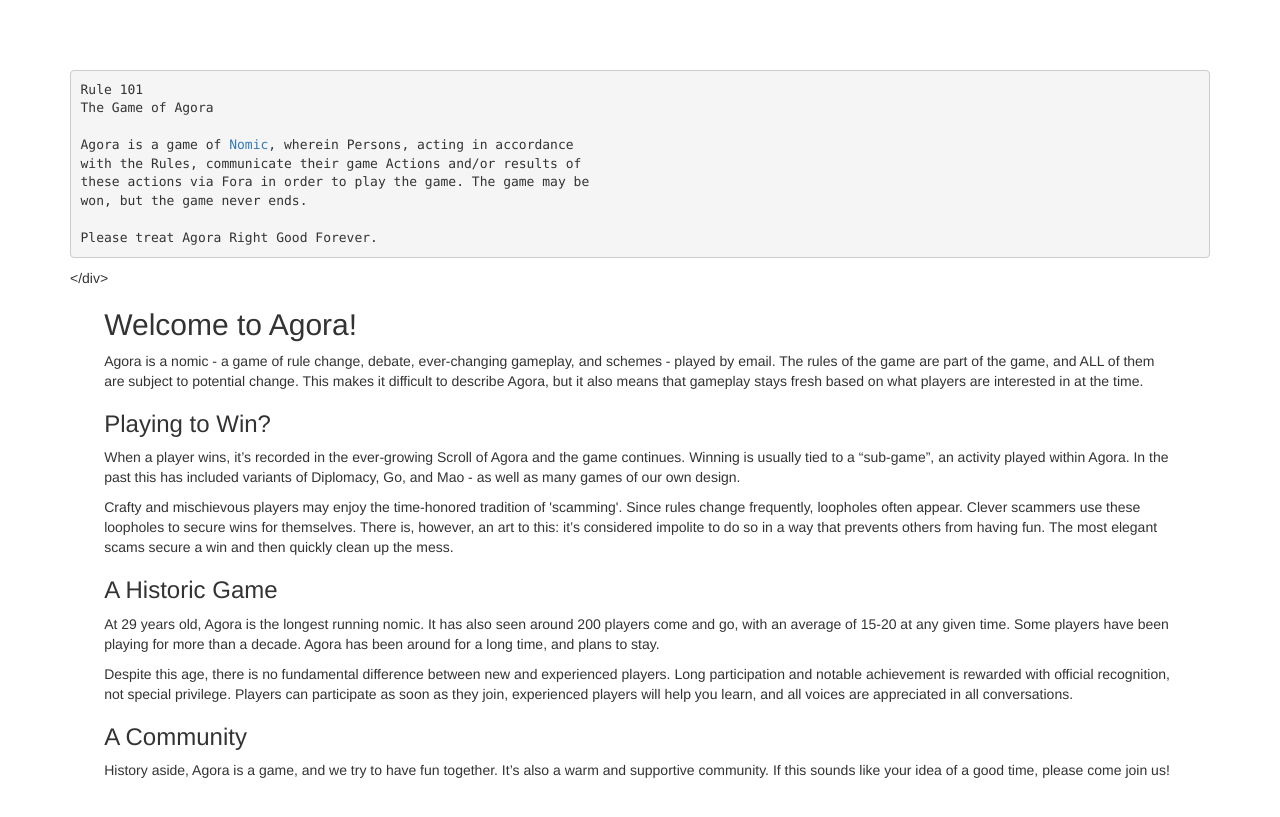
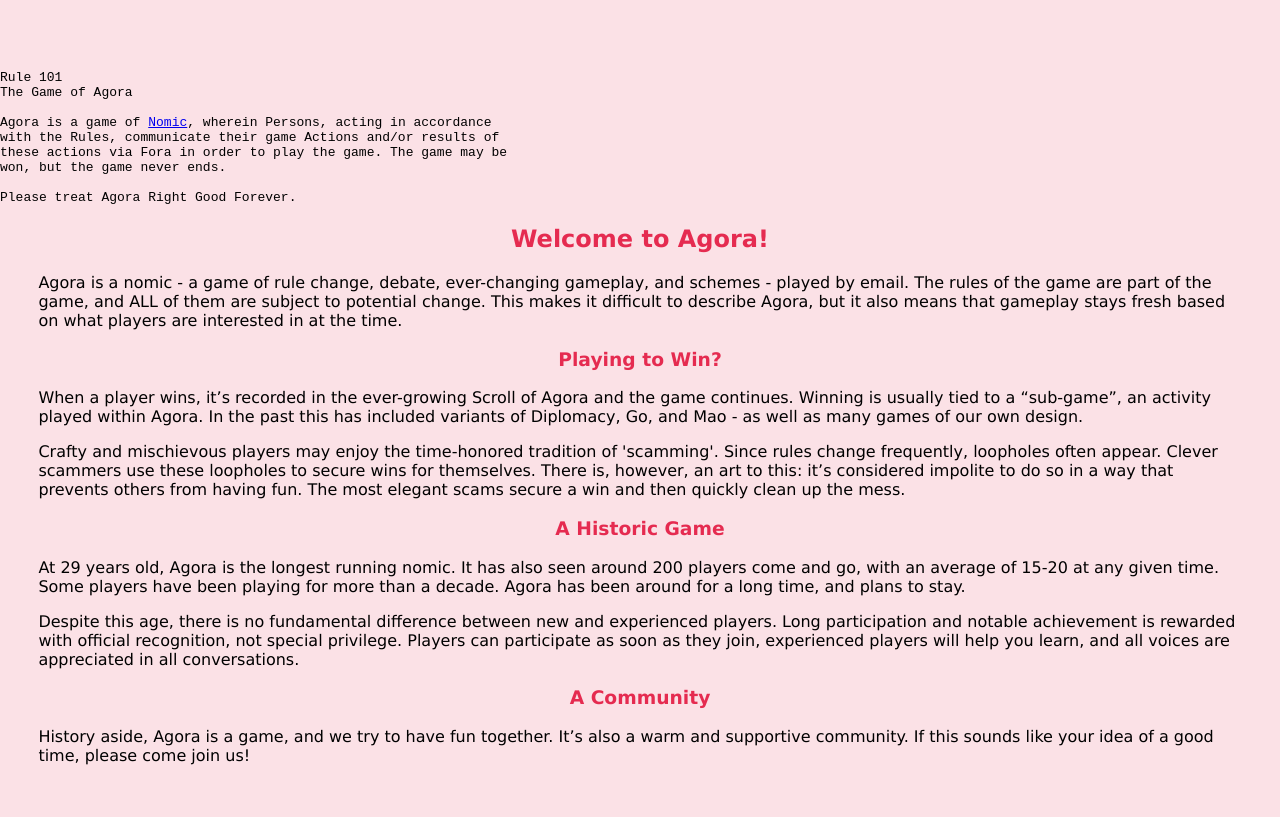
Before and after one commit to nixnull/agoranomic.github.io, a Jekyll site: the page built from index.md, in a window 1280 px wide. Shown: the top 817 px of the page. Built offline with Jekyll 4.4.1, drawn with Linux system fonts in a browser that asks for light colours; nearby versions of some CDN libraries; our own code applies the rules of GitHub Pages for plain Markdown files.

Commit message:
fix html, add css

```diff
--- a/_layouts/default.html
+++ b/_layouts/default.html
@@ -6,8 +6,8 @@
     <meta name="viewport" content="width=device-width, initial-scale=1, shrink-to-fit=no">
 
     <script src="https://code.jquery.com/jquery-3.2.1.min.js" integrity="sha256-hwg4gsxgFZhOsEEamdOYGBf13FyQuiTwlAQgxVSNgt4=" crossorigin="anonymous"></script>
-    <!-- Latest compiled and minified CSS -->
-    <link rel="stylesheet" href="https://maxcdn.bootstrapcdn.com/bootstrap/3.3.7/css/bootstrap.min.css" integrity="sha384-BVYiiSIFeK1dGmJRAkycuHAHRg32OmUcww7on3RYdg4Va+PmSTsz/K68vbdEjh4u" crossorigin="anonymous">
+
+    <link rel="stylesheet" href="/resources/style.css">
 
     <!-- Latest compiled and minified JavaScript -->
     <script src="https://maxcdn.bootstrapcdn.com/bootstrap/3.3.7/js/bootstrap.min.js" integrity="sha384-Tc5IQib027qvyjSMfHjOMaLkfuWVxZxUPnCJA7l2mCWNIpG9mGCD8wGNIcPD7Txa" crossorigin="anonymous"></script>
--- a/index.md
+++ b/index.md
@@ -1,4 +1,4 @@
-<pre>
+<pre text-align="center">
 Rule 101
 The Game of Agora
 
@@ -9,7 +9,7 @@ won, but the game never ends.
 
 Please treat Agora Right Good Forever.
 </pre>
-</div>
+
 <div class="col-content" style="padding-left:3%; padding-right:3%">
 <h2 id="welcome-to-agora">Welcome to Agora!</h2>
 <p>Agora is a nomic - a game of rule change, debate, ever-changing
```
